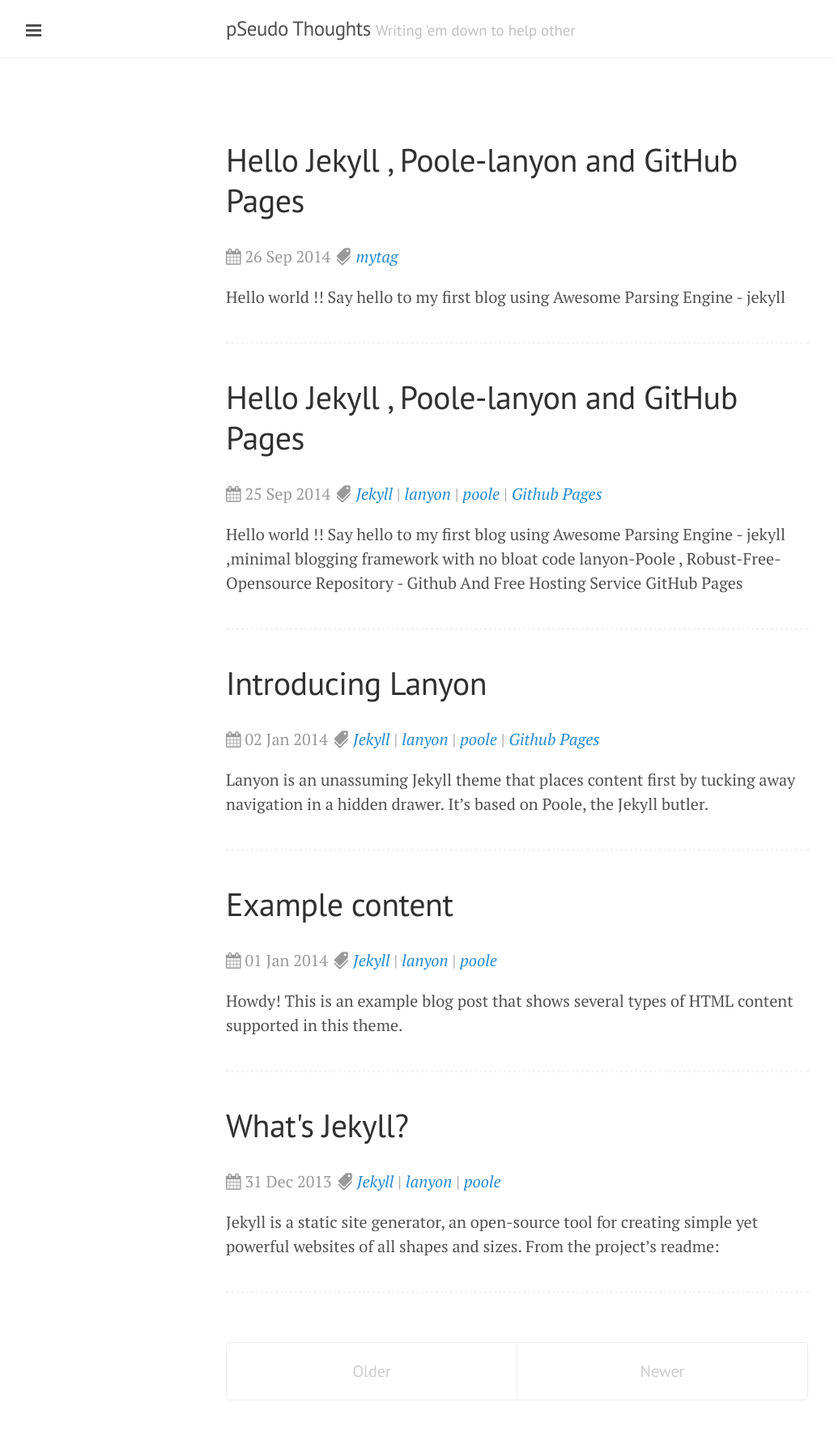
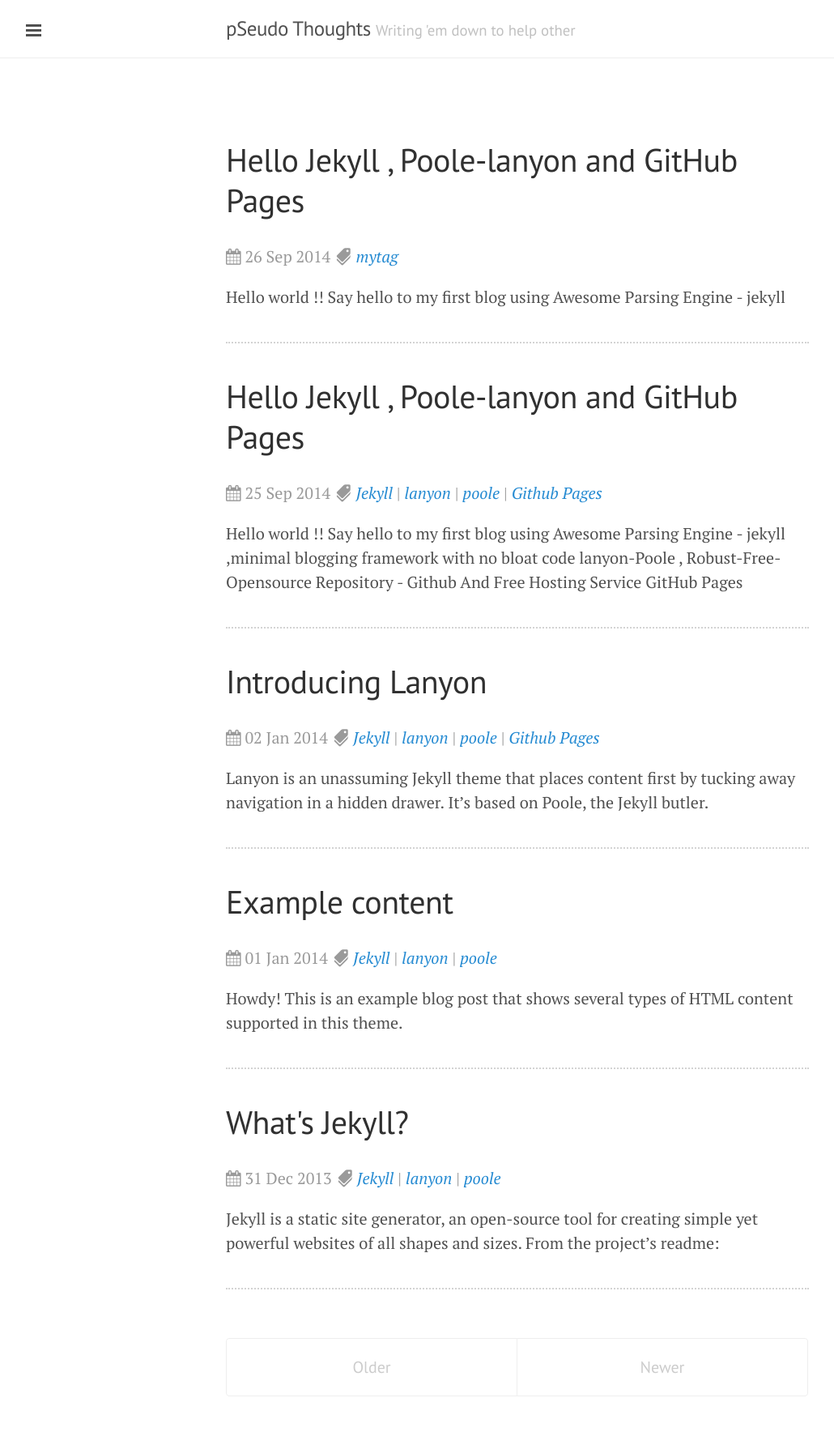
Before and after one commit to DharmeshPandav/dharmeshpandav.github.io, a Jekyll site: the page built from index.html, in a window 1280 px wide. Shown: the whole page at 81% size, without its empty margins (1-1031 px from the left). Built offline with Jekyll 4.4.1, drawn with Linux system fonts in a browser that asks for light colours; nearby versions of some CDN libraries; Markdown is read by kramdown in place of the engine named in the settings; the list of posts is cut into pages by our own code.

Commit message:
changed config

```diff
--- a/public/css/custom.css
+++ b/public/css/custom.css
@@ -78,5 +78,5 @@
     margin-bottom: 0rem !important;
     padding-bottom: 2rem !important;
     padding-top: 2rem !important;
-    border-bottom: 3px dotted #f5f5f5;
+    border-bottom: 2px dotted lightgray;
 }
```
